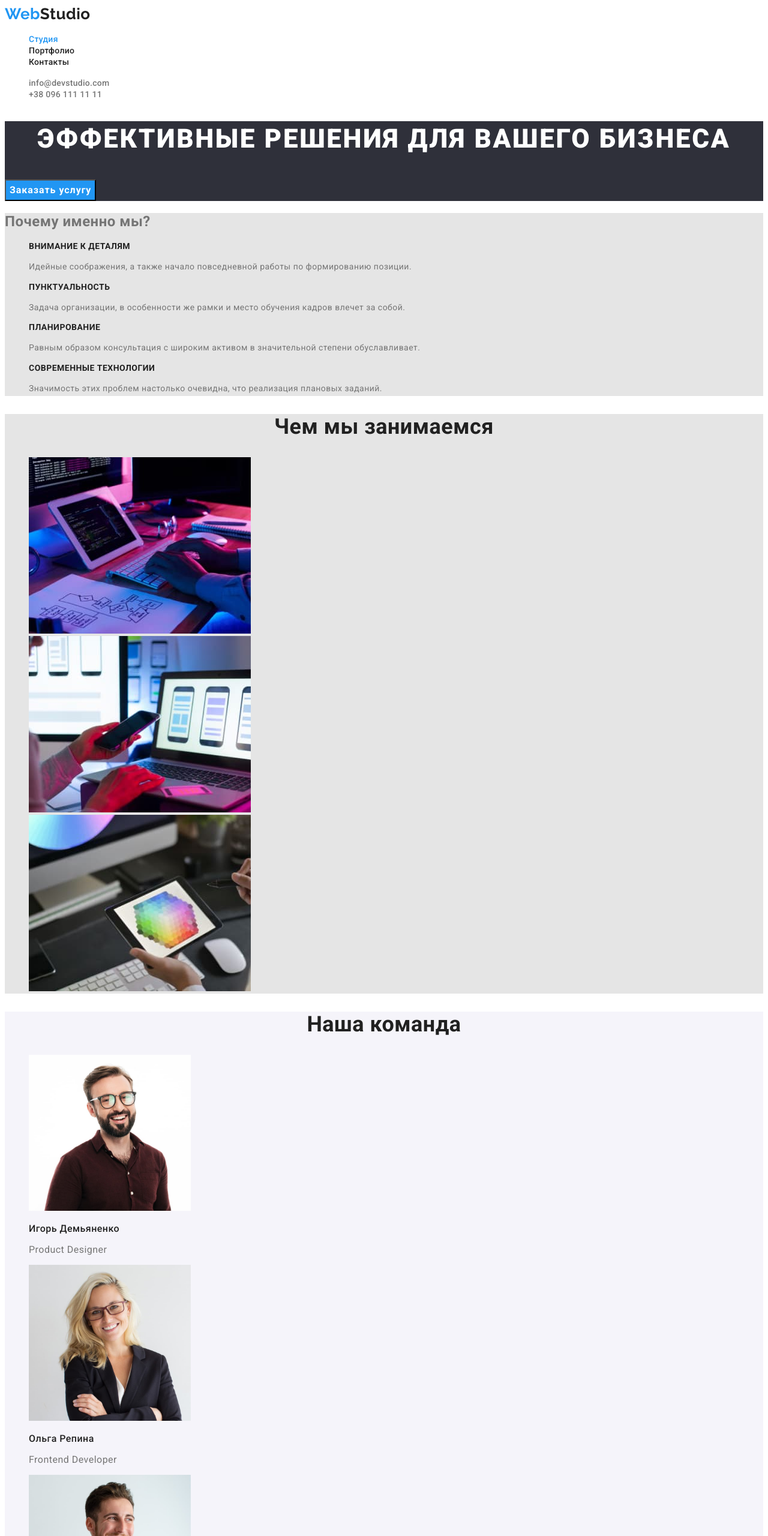
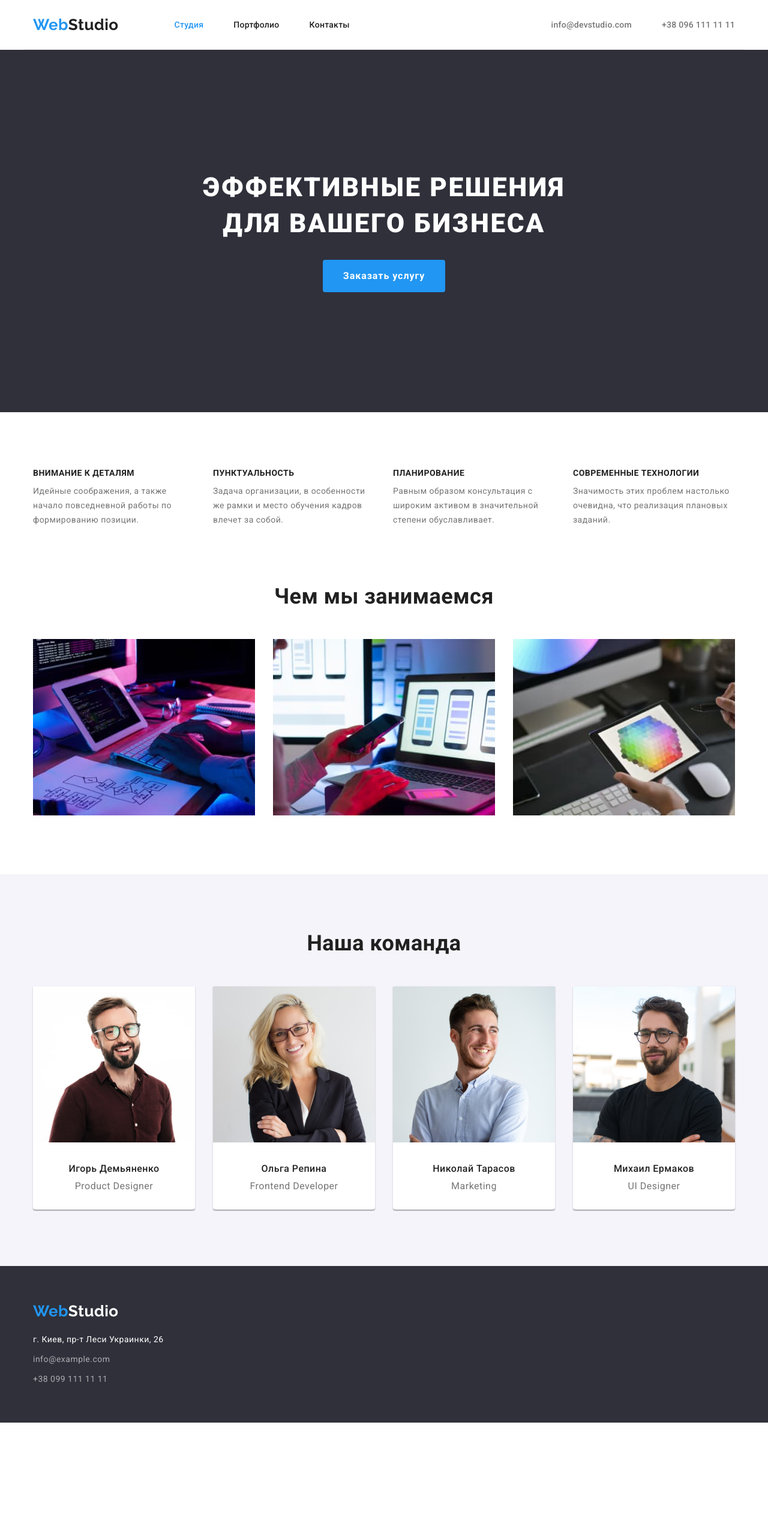
Before and after one commit to snow625/goit-markup-hw-03, a plain HTML site: page index.html in a window 1280 px wide. Shown: the top 2560 px of the page at 60% size. After the commit the page ends 2371 px from the top, so only its background shows below. Drawn offline with nearby package versions, Linux system fonts and the light colour scheme.

Commit message:
Исправил ошибки

```diff
--- a/css/styles.css
+++ b/css/styles.css
@@ -7,6 +7,8 @@
   --background-white-color: #ffffff;
   --background-second-color: #e5e5e5;
   --background-alt-color: #f5f4fa;
+  --border-color: #ececec;
+  --border-color-second: #eeeeee;
 }
 body {
   background-color: var(--background-white-color);
@@ -22,7 +24,30 @@ body {
 a {
   text-decoration: none;
 }
+/* Нижняя граница у heder */
+.container.border {
+  display: flex;
+  align-items: center;
+  border-bottom: 1px solid var(--border-color);
+}
 
+.section {
+  padding-top: 94px;
+  padding-bottom: 94px;
+  /* border: 2px solid tomato;
+  background-color: teal; */
+}
+/* убирает нижний падинг */
+.section.nopading {
+  padding-bottom: 0;
+}
+.container {
+  /* border: 2px solid tomato; */
+  padding: 0 15px;
+  width: 1200px;
+  margin-left: auto;
+  margin-right: auto;
+}
 /* Логотип Logo  */
 .logo {
   color: var(--title-text-color);
@@ -30,18 +55,36 @@ a {
   font-weight: 700;
   font-size: 26px;
   line-height: 1.19;
+
+  /* border: 2px solid tomato; */
 }
 .logo-text {
   color: var(--accent-text-color);
 }
 
 /* site-nav */
+.site-nav {
+  display: flex;
+  margin-top: 0;
+  margin-bottom: 0;
+  margin-left: 93px;
+  padding: 0;
+}
+.site-nav > .item {
+  padding-top: 32px;
+  padding-bottom: 32px;
+}
+.site-nav > .item:not(:last-child) {
+  margin-right: 50px;
+}
 .site-nav .link {
   color: var(--title-text-color);
   font-weight: 500;
   font-size: 14px;
   line-height: 1.14;
   letter-spacing: 0.02em;
+
+  /* border: 2px solid tomato; */
 }
 .site-nav .link:hover,
 .site-nav .link:focus {
@@ -52,12 +95,23 @@ a {
 }
 
 /* contacts */
+.contacts {
+  display: flex;
+  margin-left: auto;
+  margin-top: 0;
+  margin-bottom: 0;
+  padding: 0;
+}
+.contacts > .item:not(:last-child) {
+  margin-right: 50px;
+}
 .contacts .link {
   color: var(--primery-text-color);
   font-weight: 500;
   font-size: 14px;
   line-height: 1.14;
   letter-spacing: 0.02em;
+  /* border: 2px solid tomato; */
 }
 .contacts .link:focus,
 .contacts .link:hover {
@@ -66,19 +120,30 @@ a {
 
 /* hero */
 .hero {
+  text-align: center;
+  padding-top: 200px;
+  padding-bottom: 200px;
   background-color: var(--background-black-color);
 }
 .hero-title {
+  width: 696px;
+  margin-left: auto;
+  margin-right: auto;
+  margin-top: 0;
+  margin-bottom: 30px;
   color: var(--background-white-color);
   font-weight: 900;
   font-size: 44px;
   line-height: 1.36;
-  text-align: center;
+
   letter-spacing: 0.06em;
   text-transform: uppercase;
 }
 /* Заголовки h2 */
 .section-title {
+  margin-top: 0;
+  margin-bottom: 50px;
+
   color: var(--title-text-color);
   font-weight: 700;
   font-size: 36px;
@@ -86,15 +151,27 @@ a {
   text-align: center;
 }
 /* фон не основной */
-.section.first {
-  background-color: var(--background-second-color);
-}
+
 .section.second {
   background-color: var(--background-alt-color);
 }
 
 /* Преимущества advantage */
+.advantage {
+  display: flex;
+  margin: 0;
+  padding: 0;
+}
+.advantage > .item {
+  min-width: 270px;
+}
+.advantage > .item:not(:last-child) {
+  margin-right: 30px;
+}
+
 .advantage .title {
+  margin-top: 0;
+  margin-bottom: 10px;
   color: var(--title-text-color);
   font-weight: 700;
   font-size: 14px;
@@ -102,26 +179,60 @@ a {
   text-transform: uppercase;
 }
 .advantage .text {
+  margin: 0;
   font-size: 14px;
   line-height: 1.71;
 }
 
 /*  <!--Чем мы занимаемся--> */
-
+.section .examples {
+  display: flex;
+  flex-wrap: wrap;
+  margin-top: 0;
+  margin-bottom: 0;
+  padding: 0;
+  /* border: 2px solid tomato; */
+}
+.examples > .item:not(:last-child) {
+  margin-right: 30px;
+}
 /* <!--Наша команда--> */
+.section .team {
+  display: flex;
+  text-align: center;
+  margin: 0;
+  padding: 0;
+}
+.team > .item {
+  width: 270px;
+  box-shadow: 0px 1px 3px rgba(0, 0, 0, 0.12), 0px 1px 1px rgba(0, 0, 0, 0.14),
+    0px 2px 1px rgba(0, 0, 0, 0.2);
+  border-radius: 0px 0px 4px 4px;
+  background-color: var(--background-white-color);
+}
+.team > .item:not(:last-child) {
+  margin-right: 30px;
+}
 .team .title {
+  margin-top: 30px;
+  margin-bottom: 10px;
   color: var(--title-text-color);
   font-weight: 500;
   font-size: 16px;
   line-height: 1.19;
 }
 .team .text {
+  margin-top: 0;
+  margin-bottom: 30px;
   font-size: 16px;
   line-height: 1.19;
 }
 
 /* Кнопка!!! */
 .button {
+  padding: 6px 22px;
+  border-radius: 4px;
+  border-color: transparent;
   color: var(--title-text-color);
   background-color: var(--background-alt-color);
   font-family: inherit;
@@ -137,6 +248,7 @@ a {
   background-color: var(--accent-text-color);
 }
 .button.hero {
+  padding: 10px 32px;
   color: var(--background-white-color);
   background-color: var(--accent-text-color);
   font-weight: 700;
@@ -147,6 +259,8 @@ a {
 
 /* footer */
 .footer {
+  padding-top: 60px;
+  padding-bottom: 60px;
   background-color: var(--background-black-color);
 }
 
@@ -154,10 +268,17 @@ a {
   color: var(--background-white-color);
 }
 .address {
+  margin-top: 20px;
+  margin-bottom: 0;
+  padding: 0;
   font-style: normal;
   font-size: 14px;
   line-height: 1.71;
 }
+.address > .item:not(:last-child) {
+  margin-bottom: 9px;
+}
+
 .address .first {
   color: var(--background-white-color);
 }
@@ -170,7 +291,37 @@ a {
 }
 
 /* Страница Портфолио */
+.section .filtr {
+  display: flex;
+  justify-content: center;
+  margin-top: 0;
+  margin-bottom: 50px;
+  /* border: 2px solid tomato; */
+}
+.filtr > .item:not(:last-child) {
+  margin-right: 8px;
+}
+.section .projects {
+  display: flex;
+  flex-wrap: wrap;
+  margin: 0;
+  padding: 0;
+}
+.projects > .item {
+  width: 370px;
+  border: 1px solid var(--border-color-second);
+}
+.projects > .item:not(:nth-child(3n)) {
+  margin-right: 30px;
+}
+.projects > .item:not(:nth-last-child(-n + 3)) {
+  margin-bottom: 30px;
+}
 .projects .title {
+  padding-left: 24px;
+
+  margin-top: 20px;
+  margin-bottom: 4px;
   color: var(--title-text-color);
   font-weight: 700;
   font-size: 18px;
@@ -178,6 +329,9 @@ a {
   letter-spacing: 0.06em;
 }
 .projects .text {
+  padding-left: 24px;
+  margin-top: 0;
+  margin-bottom: 20px;
   color: var(--primery-text-color);
   font-size: 16px;
   line-height: 1.88;
--- a/index.html
+++ b/index.html
@@ -1,110 +1,146 @@
 <!DOCTYPE html>
 <html lang="ru">
   <head>
-    <meta charset="UTF-8">
-    <meta http-equiv="X-UA-Compatible" content="IE=edge">
-    <meta name="viewport" content="width=device-width, initial-scale=1.0">
+    <meta charset="UTF-8" />
+    <meta http-equiv="X-UA-Compatible" content="IE=edge" />
+    <meta name="viewport" content="width=device-width, initial-scale=1.0" />
     <title>Студия</title>
-    <link rel="preconnect" href="https://fonts.googleapis.com">
-    <link rel="preconnect" href="https://fonts.gstatic.com" crossorigin>
-    <link href="https://fonts.googleapis.com/css2?family=Raleway:wght@700&family=Roboto:wght@400;500;700;900&display=swap"
-        rel="stylesheet">
-    <link rel="stylesheet" href="./css/styles.css">
+    <link
+      rel="stylesheet"
+      href="https://cdnjs.cloudflare.com/ajax/libs/modern-normalize/1.1.0/modern-normalize.min.css"
+    />
+    <link rel="preconnect" href="https://fonts.googleapis.com" />
+    <link rel="preconnect" href="https://fonts.gstatic.com" crossorigin />
+    <link
+      href="https://fonts.googleapis.com/css2?family=Raleway:wght@700&family=Roboto:wght@400;500;700;900&display=swap"
+      rel="stylesheet"
+    />
+    <link rel="stylesheet" href="./css/styles.css" />
   </head>
   <body>
     <!--Верхняя линия-->
     <header>
+      <div class="container border">
         <a href="./index.html" class="logo"><span class="logo-text">Web</span>Studio</a>
         <nav>
-            <ul class="site-nav list" >
-                <li><a href="./index.html" class="link current" >Студия</a></li>
-                <li><a href="./portfolio.html" class="link" >Портфолио</a></li>
-                <li><a href="" class="link" >Контакты</a></li>
+          <ul class="site-nav list">
+            <li class="item"><a href="./index.html" class="link current">Студия</a></li>
+            <li class="item"><a href="./portfolio.html" class="link">Портфолио</a></li>
+            <li class="item"><a href="" class="link">Контакты</a></li>
           </ul>
         </nav>
-        <ul class="contacts list" >
-            <li><a href="mailto:info@devstudio.com" class="link" >info@devstudio.com</a></li>
-            <li><a href="tel:+380961111111" class="link" >+38 096 111 11 11</a></li>
+        <ul class="contacts list">
+          <li class="item">
+            <a href="mailto:info@devstudio.com" class="link">info@devstudio.com</a>
+          </li>
+          <li class="item"><a href="tel:+380961111111" class="link">+38 096 111 11 11</a></li>
         </ul>
+      </div>
     </header>
     <main>
       <!--Герой hero-->
       <section class="hero">
         <h1 class="hero-title">Эффективные решения для вашего бизнеса</h1>
         <button type="button" class="button hero">Заказать услугу</button>
+      </section>
 
-        </section>
       <!--Преимущества-->
-        <section class="section first">
-        <h2>Почему именно мы?</h2>
-            <ul class="advantage list" >
-                <li>
-                    <h3 class="title" >Внимание к деталям</h3>
-                    <p class="text" >Идейные соображения, а также начало повседневной работы по формированию позиции.</p>
+
+      <section class="section nopading">
+        <div class="container">
+          <h2 hidden>Почему именно мы?</h2>
+          <ul class="advantage list">
+            <li class="item">
+              <h3 class="title">Внимание к деталям</h3>
+              <p class="text">
+                Идейные соображения, а также начало повседневной работы по формированию позиции.
+              </p>
             </li>
-                <li>
+            <li class="item">
               <h3 class="title">Пунктуальность</h3>
-                    <p class="text" >Задача организации, в особенности же рамки и место обучения кадров влечет за собой.</p>
+              <p class="text">
+                Задача организации, в особенности же рамки и место обучения кадров влечет за собой.
+              </p>
             </li>
-                <li>
-                    <h3 class="title" >Планирование</h3>
-                    <p class="text" >Равным образом консультация с широким активом в значительной степени обуславливает.</p>
+            <li class="item">
+              <h3 class="title">Планирование</h3>
+              <p class="text">
+                Равным образом консультация с широким активом в значительной степени обуславливает.
+              </p>
             </li>
-                <li>
-                    <h3 class="title" >Современные технологии</h3>
-                    <p class="text">Значимость этих проблем настолько очевидна, что реализация плановых заданий.</p>
+            <li class="item">
+              <h3 class="title">Современные технологии</h3>
+              <p class="text">
+                Значимость этих проблем настолько очевидна, что реализация плановых заданий.
+              </p>
             </li>
           </ul>
+        </div>
       </section>
 
       <!--Чем мы занимаемся-->
-        <section class="section first" >
+
+      <section class="section">
+        <div class="container">
           <h2 class="section-title">Чем мы занимаемся</h2>
-            <ul class="list">
-                <li><img src="./images/1.jpg" alt="Пишем код для Windosw" width="370"></li>
-                <li><img src="./images/2.jpg" alt="Пишем код для Android" width="370"></li>
-                <li><img src="./images/3.jpg" alt="Пишем код для MacOS" width="370"></li>
+          <ul class="examples list">
+            <li class="item">
+              <img src="./images/1.jpg" alt="Пишем код для Windosw" width="370" />
+            </li>
+            <li class="item">
+              <img src="./images/2.jpg" alt="Пишем код для Android" width="370" />
+            </li>
+            <li class="item"><img src="./images/3.jpg" alt="Пишем код для MacOS" width="370" /></li>
           </ul>
+        </div>
       </section>
 
       <!--Наша команда-->
+
       <section class="section second">
-            <h2 class="section-title" >Наша команда</h2>
+        <div class="container">
+          <h2 class="section-title">Наша команда</h2>
           <ul class="team list">
-                <li>
-                    <img src="./images/4.jpg" alt="Фото Игоря Демьяненко" width="270">
-                    <h3 class="title" >Игорь Демьяненко</h3>
-                    <p class="text" >Product Designer</p>
+            <li class="item">
+              <img src="./images/4.jpg" alt="Фото Игоря Демьяненко" width="270" />
+              <h3 class="title">Игорь Демьяненко</h3>
+              <p class="text">Product Designer</p>
             </li>
-                <li>
-                    <img src="./images/5.jpg" alt="Фото Ольги Репиной" width="270">
-                    <h3 class="title" >Ольга Репина</h3>
-                    <p class="text" >Frontend Developer</p>
+            <li class="item">
+              <img src="./images/5.jpg" alt="Фото Ольги Репиной" width="270" />
+              <h3 class="title">Ольга Репина</h3>
+              <p class="text">Frontend Developer</p>
             </li>
-                <li>
-                    <img src="./images/6.jpg" alt="Фото Николая Тарасова" width="270">
-                    <h3 class="title" >Николай Тарасов</h3>
-                    <p class="text" >Marketing</p>
+            <li class="item">
+              <img src="./images/6.jpg" alt="Фото Николая Тарасова" width="270" />
+              <h3 class="title">Николай Тарасов</h3>
+              <p class="text">Marketing</p>
             </li>
-                <li>
-                    <img src="./images/7.jpg" alt="Фото Михаила Ермакова" width="270">
-                    <h3 class="title" >Михаил Ермаков</h3>
-                    <p class="text" >UI Designer</p>
+            <li class="item">
+              <img src="./images/7.jpg" alt="Фото Михаила Ермакова" width="270" />
+              <h3 class="title">Михаил Ермаков</h3>
+              <p class="text">UI Designer</p>
             </li>
           </ul>
+        </div>
       </section>
-
     </main>
+    <!--Подвал-->
     <footer class="footer">
-    <!--Подвал-->
-    <a href="./index.html" class="logo"><span class="logo-text">Web</span><span class="logo-text-path">Studio</span></a>
+      <div class="container">
+        <a href="./index.html" class="logo"
+          ><span class="logo-text">Web</span><span class="logo-text-path">Studio</span></a
+        >
         <address>
           <ul class="address list">
-                <li><a href="" class="first" >г. Киев, пр-т Леси Украинки, 26</a></li>
-                <li><a href="mailto:info@example.com" class="link">info@example.com</a></li>
-                <li><a href="tel:+380991111111" class="link" >+38 099 111 11 11</a></li>
+            <li class="item"><a href="" class="first">г. Киев, пр-т Леси Украинки, 26</a></li>
+            <li class="item">
+              <a href="mailto:info@example.com" class="link">info@example.com</a>
+            </li>
+            <li class="item"><a href="tel:+380991111111" class="link">+38 099 111 11 11</a></li>
           </ul>
         </address>
+      </div>
     </footer>
   </body>
 </html>
```
Also changed, not shown: portfolio.html (+92 -59 lines), 1 other file. Lines whose indentation alone changed are shown as unchanged.
